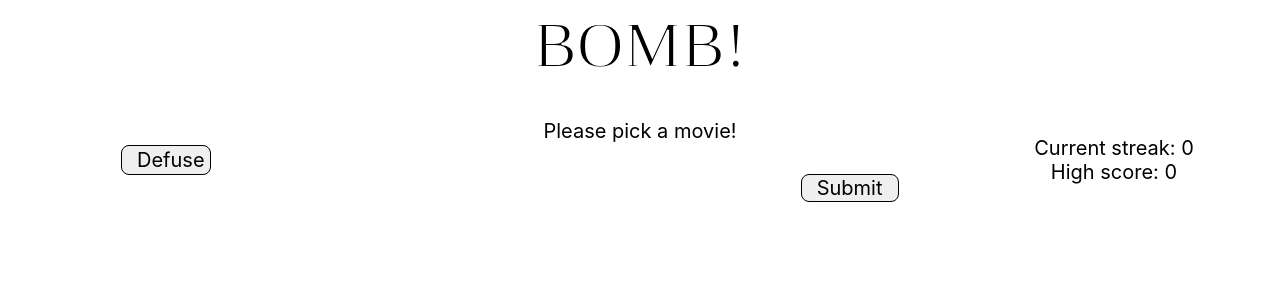
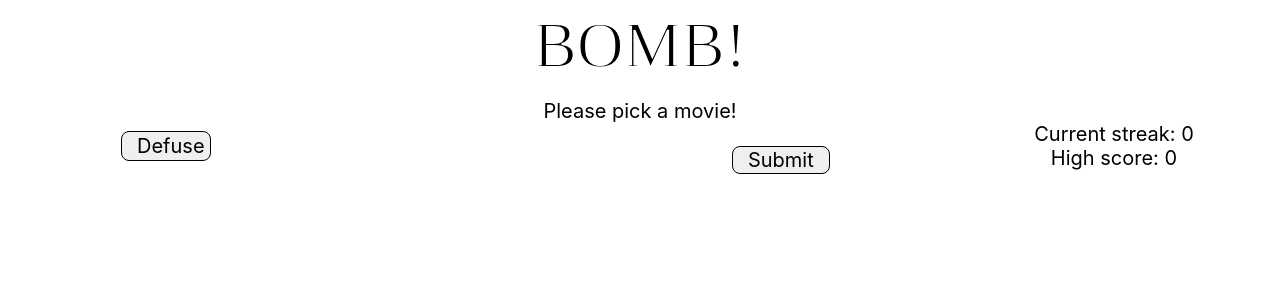
Before and after one commit to alexcellence/BOMB, a React app: page / in a window 1280 px wide. Shown: the top 300 px of the page. Built offline with nearby package versions, Linux system fonts and the light colour scheme; the HTML template or start-up script is replaced by a standard one.

Commit message:
Adjust CSS so input box does not overlap with other elements on window resize

```diff
--- a/react-client/src/components/Form.jsx
+++ b/react-client/src/components/Form.jsx
@@ -9,6 +9,9 @@ const Input = styled.div`
   text-align: center;
   z-index: 2000;
   margin-bottom: 8px;
+  display: flex;
+  flex-direction: column;
+  align-items: center;
 `
 
 const Submit = styled.input`
@@ -44,6 +47,7 @@ const SubmissionBox = styled.input`
 
 
   width: 60%;
+  max-width: 720px;
   height: 50px;
   position: relative;
   padding: 0px 16px;
@@ -69,6 +73,9 @@ const SubmissionBox = styled.input`
 
 const Instructions = styled.p`
   font-size: 20px;
+  margin: 0 0 12px 0;
+  max-width: 900px;
+  word-break: break-word;
 `
 
 const Form = (props) => (
```
